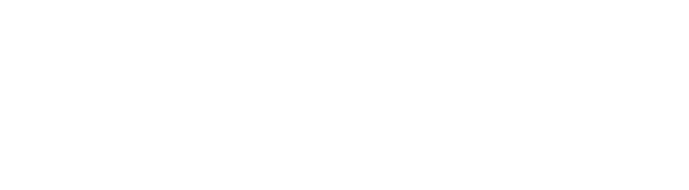
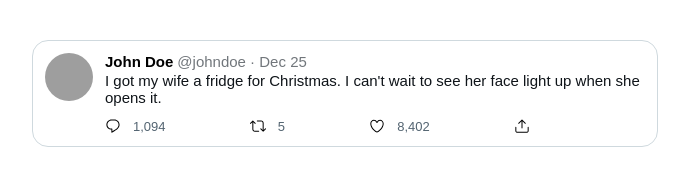
Before and after one commit to kishore7860/Antra-SEP, a plain HTML site: page HW2/hw2_2.html in a window 1280 px wide. Shown: the whole page, without its empty margins (295-984 px from the left). Drawn offline with Linux system fonts and the light colour scheme; grey boxes are pictures that could not be loaded.

Commit message:
tweet UI

```diff
--- a/HW2/hw2_2.html
+++ b/HW2/hw2_2.html
@@ -0,0 +1,71 @@
+<!DOCTYPE html>
+<html>
+
+<head>
+    <meta charset="UTF-8" />
+    <meta name="viewport" content="width=device-width, initial-scale=1.0" />
+    <title>Tweet UI</title>
+    <link rel="stylesheet" href="style_2.css">
+    </link>
+</head>
+
+<body>
+    <div class="tweet">
+        <img class="thumbnail" src="https://xsgames.co/randomusers/avatar.php?g=male" width="48" height="48" />
+        <div class="tweet-content">
+            <div class="meta-row">
+                <span class="name">John Doe</span>
+                <span class="metadata">@johndoe &middot; Dec 25</span>
+            </div>
+            <div class="message">
+                I got my wife a fridge for Christmas. I can't wait to see her face light up when she opens it.
+            </div>
+            <div class="actions-row">
+                <div class="icon">
+                    <svg viewBox="0 0 24 24" width="16" height="16">
+                        <g>
+                            <path
+                                d="M14.046 2.242l-4.148-.01h-.002c-4.374 0-7.8 3.427-7.8 7.802 0 4.098 3.186 7.206 7.465 7.37v3.828c0 .108.044.286.12.403.142.225.384.347.632.347.138 0 .277-.038.402-.118.264-.168 6.473-4.14 8.088-5.506 1.902-1.61 3.04-3.97 3.043-6.312v-.017c-.006-4.367-3.43-7.787-7.8-7.788zm3.787 12.972c-1.134.96-4.862 3.405-6.772 4.643V16.67c0-.414-.335-.75-.75-.75h-.396c-3.66 0-6.318-2.476-6.318-5.886 0-3.534 2.768-6.302 6.3-6.302l4.147.01h.002c3.532 0 6.3 2.766 6.302 6.296-.003 1.91-.942 3.844-2.514 5.176z">
+                            </path>
+                        </g>
+                    </svg>
+                    <span class="action-count">1,094</span>
+                </div>
+                <div class="icon">
+                    <svg viewBox="0 0 24 24" width="16" height="16">
+                        <g>
+                            <path
+                                d="M23.77 15.67c-.292-.293-.767-.293-1.06 0l-2.22 2.22V7.65c0-2.068-1.683-3.75-3.75-3.75h-5.85c-.414 0-.75.336-.75.75s.336.75.75.75h5.85c1.24 0 2.25 1.01 2.25 2.25v10.24l-2.22-2.22c-.293-.293-.768-.293-1.06 0s-.294.768 0 1.06l3.5 3.5c.145.147.337.22.53.22s.383-.072.53-.22l3.5-3.5c.294-.292.294-.767 0-1.06zm-10.66 3.28H7.26c-1.24 0-2.25-1.01-2.25-2.25V6.46l2.22 2.22c.148.147.34.22.532.22s.384-.073.53-.22c.293-.293.293-.768 0-1.06l-3.5-3.5c-.293-.294-.768-.294-1.06 0l-3.5 3.5c-.294.292-.294.767 0 1.06s.767.293 1.06 0l2.22-2.22V16.7c0 2.068 1.683 3.75 3.75 3.75h5.85c.414 0 .75-.336.75-.75s-.337-.75-.75-.75z">
+                            </path>
+                        </g>
+                    </svg>
+                    <span class="action-count">5</span>
+                </div>
+                <div class="icon">
+                    <svg viewBox="0 0 24 24" width="16" height="16">
+                        <g>
+                            <path
+                                d="M12 21.638h-.014C9.403 21.59 1.95 14.856 1.95 8.478c0-3.064 2.525-5.754 5.403-5.754 2.29 0 3.83 1.58 4.646 2.73.814-1.148 2.354-2.73 4.645-2.73 2.88 0 5.404 2.69 5.404 5.755 0 6.376-7.454 13.11-10.037 13.157H12zM7.354 4.225c-2.08 0-3.903 1.988-3.903 4.255 0 5.74 7.034 11.596 8.55 11.658 1.518-.062 8.55-5.917 8.55-11.658 0-2.267-1.823-4.255-3.903-4.255-2.528 0-3.94 2.936-3.952 2.965-.23.562-1.156.562-1.387 0-.014-.03-1.425-2.965-3.954-2.965z">
+                            </path>
+                        </g>
+                    </svg>
+                    <span class="action-count">8,402</span>
+                </div>
+                <div class="icon">
+                    <svg viewBox="0 0 24 24" width="16" height="16">
+                        <g>
+                            <path
+                                d="M17.53 7.47l-5-5c-.293-.293-.768-.293-1.06 0l-5 5c-.294.293-.294.768 0 1.06s.767.294 1.06 0l3.72-3.72V15c0 .414.336.75.75.75s.75-.336.75-.75V4.81l3.72 3.72c.146.147.338.22.53.22s.384-.072.53-.22c.293-.293.293-.767 0-1.06z">
+                            </path>
+                            <path
+                                d="M19.708 21.944H4.292C3.028 21.944 2 20.916 2 19.652V14c0-.414.336-.75.75-.75s.75.336.75.75v5.652c0 .437.355.792.792.792h15.416c.437 0 .792-.355.792-.792V14c0-.414.336-.75.75-.75s.75.336.75.75v5.652c0 1.264-1.028 2.292-2.292 2.292z">
+                            </path>
+                        </g>
+                    </svg>
+                </div>
+            </div>
+        </div>
+    </div>
+</body>
+
+</html>
--- a/HW2/style_1.css
+++ b/HW2/style_1.css
@@ -7,8 +7,6 @@ body {
     display: flex;
     flex-direction: column;
     text-align: center;
-    box-sizing: border-box;
-
 }
 
 .container {
@@ -19,23 +17,38 @@ body {
 header {
     background-color: tomato;
     height: 60px;
+    padding: 10px;
+    box-sizing: border-box;
+
 }
 nav {
     width: 100px;
     background-color: coral;
+    padding: 10px;
+    box-sizing: border-box;
+
 }
 
 main {
     flex: 1;
     background-color: moccasin;
+    padding: 10px;
+    box-sizing: border-box;
+
 }
 
 aside {
     width: 100px;
     background-color: sandybrown;
+    padding: 10px;
+    box-sizing: border-box;
+
 }
 
 footer {
     background-color: slategray;
     height: 100px;
+    padding: 10px;
+    box-sizing: border-box;
+
 }
--- a/HW2/style_2.css
+++ b/HW2/style_2.css
@@ -0,0 +1,73 @@
+body {
+  font-family: sans-serif;
+  padding: 12px;
+}
+
+.tweet {
+  border: 1px solid #cfd9de;
+  background-color: #fff;
+  border-radius: 16px;
+  padding: 12px;
+  display: flex;
+  margin: 20px auto;
+  max-width: 600px
+}
+
+.thumbnail {
+    border-radius: 50%;
+    size: 48px;
+    margin-right: 12px;
+}
+
+.tweet-content {
+    display: flex;
+    flex-direction: column;
+    flex: 1;
+}
+
+.meta-row {
+    display: flex;
+    gap: 4px;
+    align-items: center;
+    margin-bottom: 2px;
+}
+
+.name {
+    font-weight: bold;
+    font-family: sans-serif;
+    color: #000;
+    font-size: 15px;
+
+}
+
+.metadata {
+    color: #71767b;
+    font-family: sans-serif;
+    font-size: 15px;
+}
+
+.message {
+    font-family: sans-serif;
+    font-size: 15px;
+    color: #0f1419;
+    margin-bottom: 12px;
+}
+
+.actions-row {
+    display: flex;
+    justify-content: space-between;
+    max-width: 425px;
+}
+
+.icon {
+    display: flex;
+    align-items: center;
+    gap: 12px;
+    color: #536471;
+    size: 16px;
+}
+
+.action-count {
+    color: #536471;
+    font-size: 13px;
+}
```
